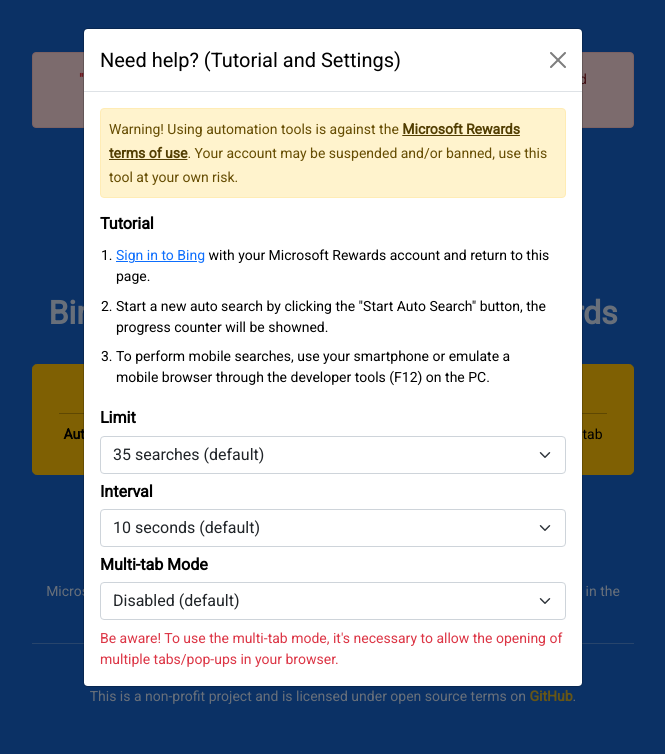
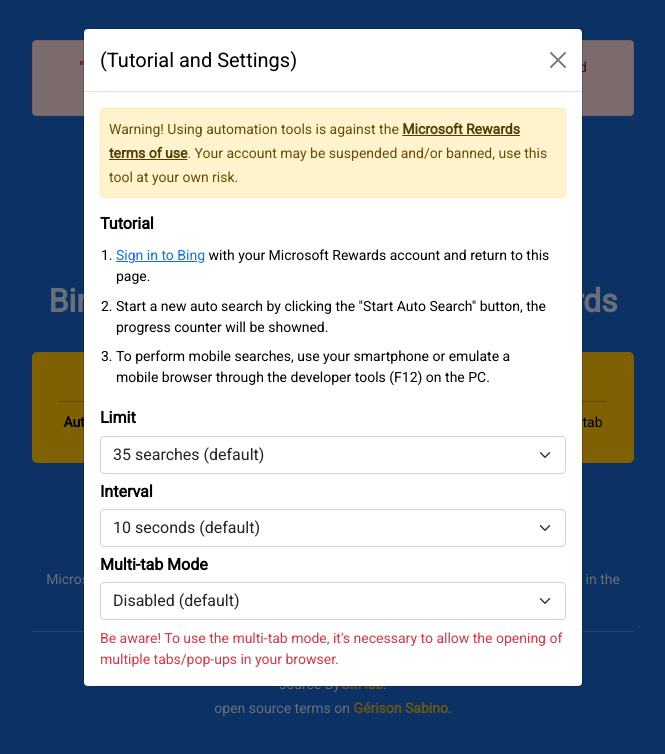
Before and after one commit to SirShinHub/sharkm.github.io, a plain HTML site: page index.html in a window 1280 px wide. Shown: the whole page, without its empty margins (307-972 px from the left). Drawn offline with nearby package versions, Linux system fonts and the light colour scheme.

Commit message:
Change Page

```diff
--- a/index.html
+++ b/index.html
@@ -53,16 +53,18 @@
             <p class="pt-3">This page is not affiliated with Microsoft, Rewards, Bing or Edge.</p>
             <small>Microsoft, Rewards, Bing and Edge are registered trademarks of Microsoft Corporation in the United States of America and elsewhere.</small>
             <hr />
-            <label>Made with &#9749; by</label>&nbsp;<a href="https://www.gerisonsabino.com/?ref=bing_autosearch" target="_blank">Gérison Sabino</a>
+            <label>Made with &#9749; by</label>&nbsp;<a href="https://www.gerisonsabino.com/?ref=bing_autosearch" target="_blank">SirShinHub </a>
             <br />
-            <small>This is a non-profit project and is licensed under open source terms on <a href="https://github.com/gerisonsabino/bing_autosearch" target="_blank">GitHub</a>.</small>
+            <small>source By<a href="https://github.com/SirShinHub/sharkm.github.io" target="_blank">GitHub</a>.</small>
+            <br />
+            <small>open source terms on <a href="https://github.com/gerisonsabino/bing_autosearch" target="_blank">Gérison Sabino</a>.</small>
         </footer>
     </section>
     <div class="modal fade" id="modal-help" tabindex="-1" aria-labelledby="modal-help" aria-hidden="true">
         <div class="modal-dialog">
             <div class="modal-content">
                 <div class="modal-header">
-                    <h5 class="modal-title">Need help? (Tutorial and Settings)</h5>
+                    <h5 class="modal-title">(Tutorial and Settings)</h5>
                     <button type="button" class="btn-close" data-bs-dismiss="modal" aria-label="Close"></button>
                 </div>
                 <div class="modal-body">
```
